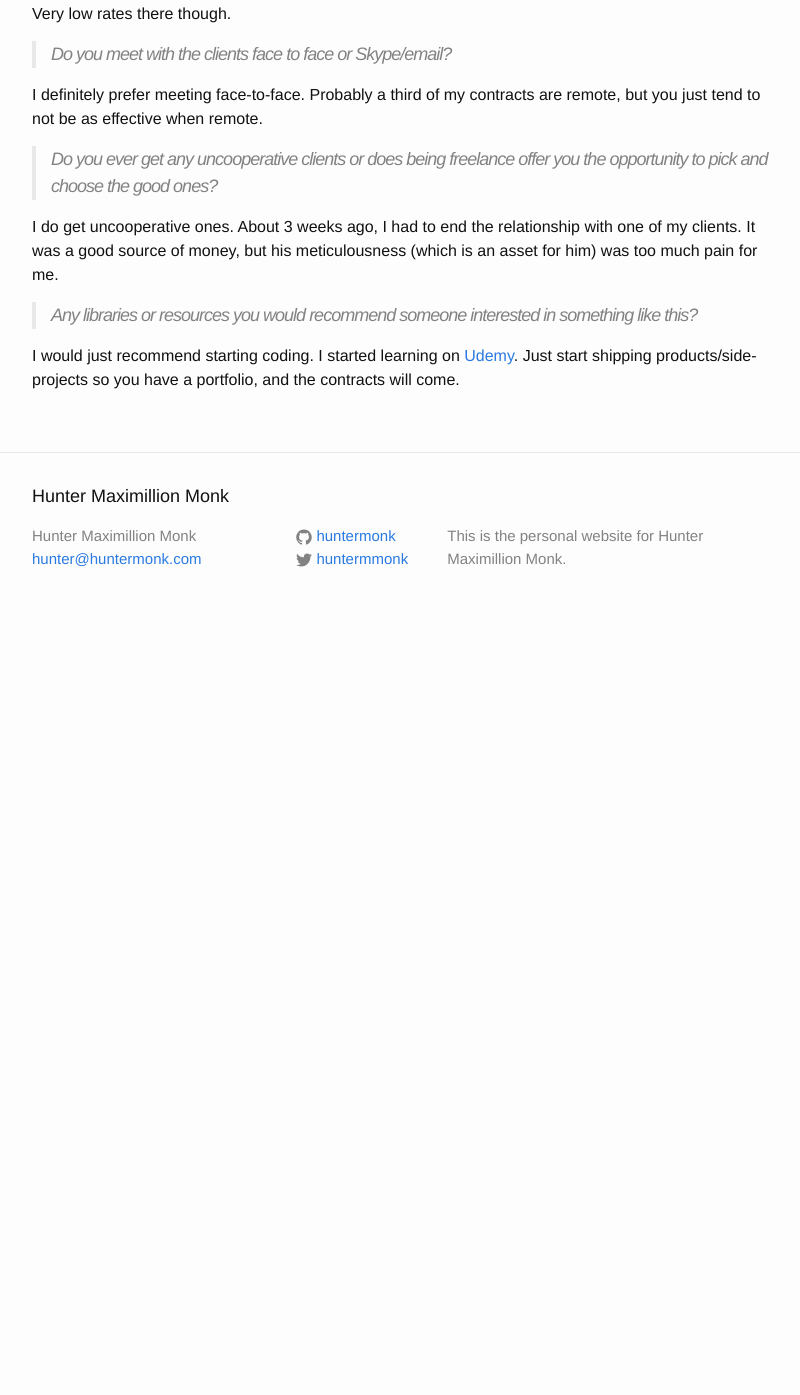
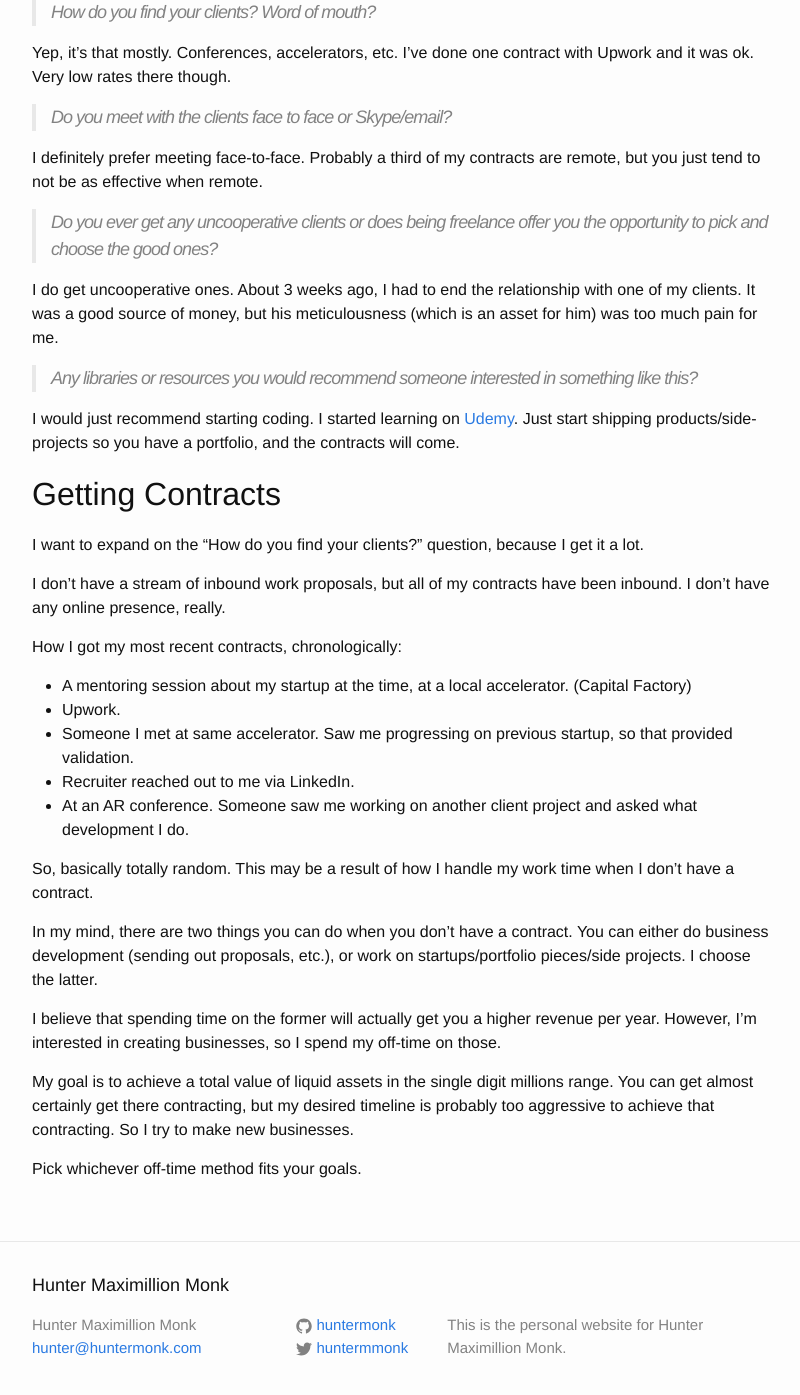
Before and after one commit to huntermonk/huntermonk.github.io, a Jekyll site: the page built from _posts/2018-1-22-start-ios-contracting.md, in a window 1280 px wide and 1400 px high, scrolled down 447 px. Shown: the top 1395 px of the window, without its empty margins (238-1038 px from the left). Built offline with Jekyll 4.4.1, drawn with Linux system fonts in a browser that asks for light colours; comment, search, counter and statistics services are not loaded; before the commit the page ends 1077 px from its top, so only the background shows below that; some of the changed text lies outside the part shown.

Commit message:
Add how I found contracts to iOS contracting post

```diff
--- a/_posts/2018-1-22-start-ios-contracting.md
+++ b/_posts/2018-1-22-start-ios-contracting.md
@@ -5,7 +5,8 @@ title:  "How to start iOS contracting."
 
 This is my most linkbait title yet.
 
-I recently responded to a Reddit post where someone asked me how to get started conracting. These are my thoughts.
+## General Questions
+I recently responded to a Reddit post where someone asked me how to get started contracting. These are my thoughts.
 
 > So you make custom apps for people and bill them by the hour?
 
@@ -26,3 +27,26 @@ I do get uncooperative ones. About 3 weeks ago, I had to end the relationship wi
 > Any libraries or resources you would recommend someone interested in something like this?
 
 I would just recommend starting coding. I started learning on [Udemy](http://www.udemy.com). Just start shipping products/side-projects so you have a portfolio, and the contracts will come.
+
+## Getting Contracts
+I want to expand on the "How do you find your clients?" question, because I get it a lot.
+
+I don't have a stream of inbound work proposals, but all of my contracts have been inbound. I don't have any online presence, really.
+
+How I got my most recent contracts, chronologically:
+
+- A mentoring session about my startup at the time, at a local accelerator. (Capital Factory)
+- Upwork.
+- Someone I met at same accelerator. Saw me progressing on previous startup, so that provided validation.
+- Recruiter reached out to me via LinkedIn.
+- At an AR conference. Someone saw me working on another client project and asked what development I do.
+
+So, basically totally random. This may be a result of how I handle my work time when I don't have a contract.
+
+In my mind, there are two things you can do when you don't have a contract. You can either do business development (sending out proposals, etc.), or work on startups/portfolio pieces/side projects. I choose the latter.
+
+I believe that spending time on the former will actually get you a higher revenue per year. However, I'm interested in creating businesses, so I spend my off-time on those.
+
+My goal is to achieve a total value of liquid assets in the single digit millions range. You can get almost certainly get there contracting, but my desired timeline is probably too aggressive to achieve that contracting. So I try to make new businesses.
+
+Pick whichever off-time method fits your goals.
```
